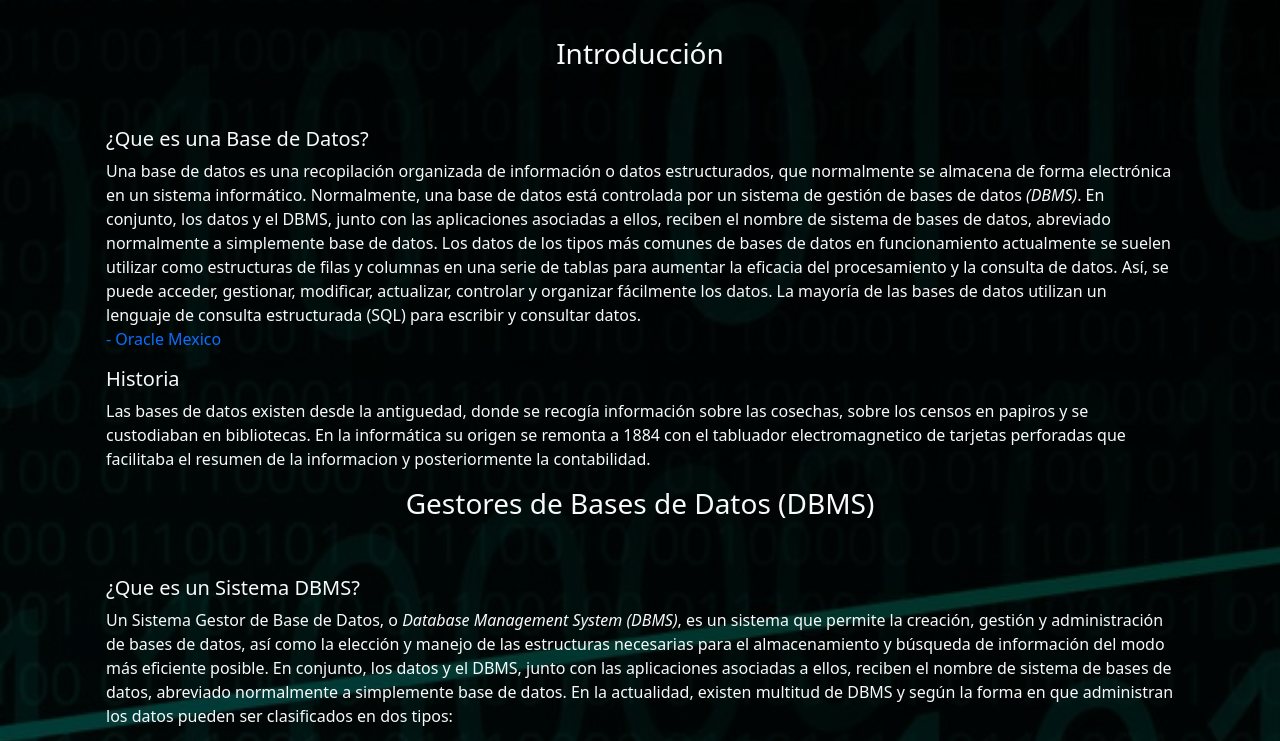
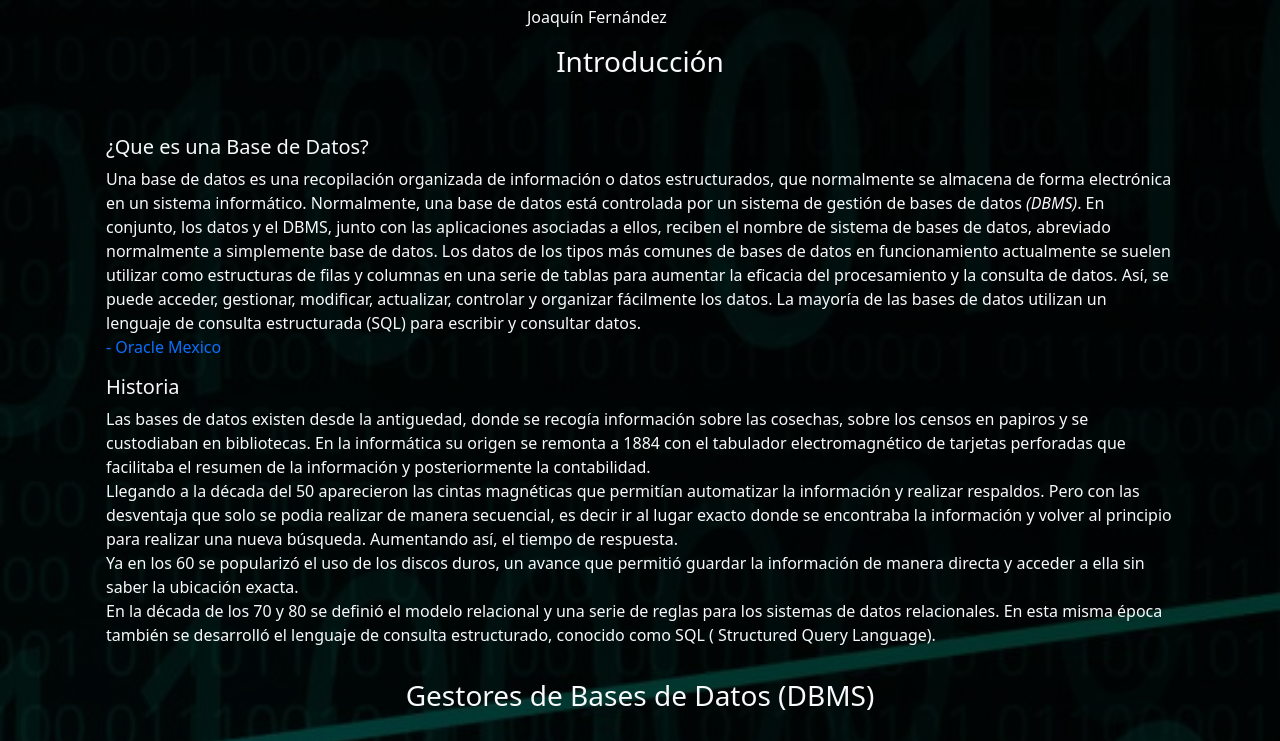
Before and after one commit to NahuelBenitez0920/Base-de-datos, a plain HTML site: page index.html in a window 1280 px wide. Shown: the part 115-856 px from the top of the page. Drawn offline with nearby package versions, Linux system fonts and the light colour scheme.

Commit message:
Update Final

```diff
--- a/index.html
+++ b/index.html
@@ -19,9 +19,28 @@
 
 <body>
     <div class="container">
-        <div class="text-center mt-5 text-light pb-5">
+        <div class="text-center mt-5 text-light pb-3">
             <h1>Bases de Datos y DBMS</h1>
         </div>
+
+        <div id="carouselDeTexto" class="carousel slide" data-bs-ride="carousel" data-bs-interval="2500">
+            <div class="carousel-inner">
+                <div class="carousel-item active">
+                    <p class="text-center text-light">
+                        Nahuel Benitez
+                    </p>
+                </div>
+                <div class="carousel-item">
+                    <p class="text-center text-light">
+                        Joaquín Fernández
+                    </p>
+                </div>
+                <div class="carousel-item">
+                    <p class="text-center text-light">Mario Ourthe - Cabalé</p>
+                </div>
+            </div>
+    </div>
+
 
         <div class="container text-light text-center pb-4">
             <div class="pb-5">
@@ -46,14 +65,15 @@
                     <a href="https://www.oracle.com/mx/database/what-is-database/">- Oracle Mexico</a>
                 </p>
                 <h5>Historia</h5>
-                <p>Las bases de datos existen desde la antiguedad, donde se recogía información sobre las cosechas,
-                    sobre los censos en papiros y se custodiaban en bibliotecas.
-                    En la informática su origen se remonta a 1884 con el tabluador electromagnetico de tarjetas
-                    perforadas que facilitaba el resumen de la informacion y posteriormente la contabilidad.
+                <p>Las bases de datos existen desde la antiguedad, donde se recogía información sobre las cosechas, sobre los censos en papiros y se custodiaban en bibliotecas. En la informática su origen se remonta a 1884 con el tabulador electromagnético de tarjetas perforadas que facilitaba el resumen de la información y posteriormente la contabilidad. <br>
+                    Llegando a la década del 50 aparecieron las cintas magnéticas que permitían automatizar la información y realizar respaldos. Pero con las desventaja que solo se podia realizar de manera secuencial, es decir ir al lugar exacto donde se encontraba la información y volver al principio para realizar una nueva búsqueda. Aumentando así, el tiempo de respuesta. <br>
+                    Ya en los 60 se popularizó el uso de los discos duros, un avance que permitió guardar la información de manera directa y acceder a ella sin saber la ubicación exacta. <br>
+                    En la década de los 70 y 80 se definió el modelo relacional y una serie de reglas para los sistemas de datos relacionales. En esta misma época también se desarrolló el lenguaje de consulta estructurado, conocido como SQL ( Structured Query Language).
+
                 </p>
             </div>
 
-            <div class="pb-5">
+            <div class="pb-5 pt-3">
                 <h3>Gestores de Bases de Datos (DBMS)</h3>
             </div>
             <div class="container text-start">
```
